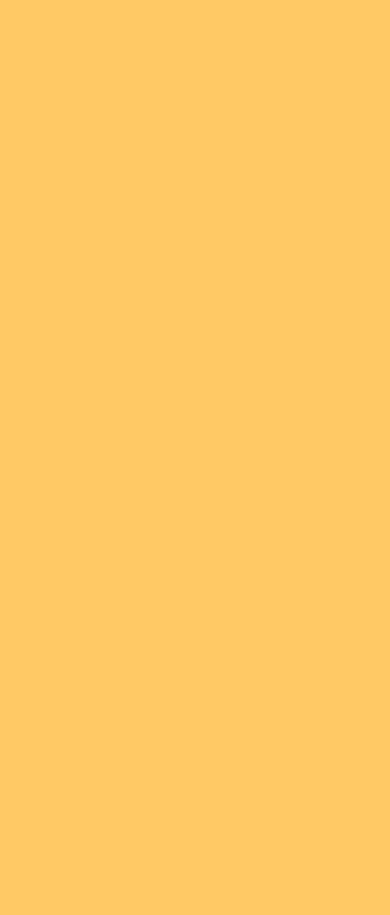
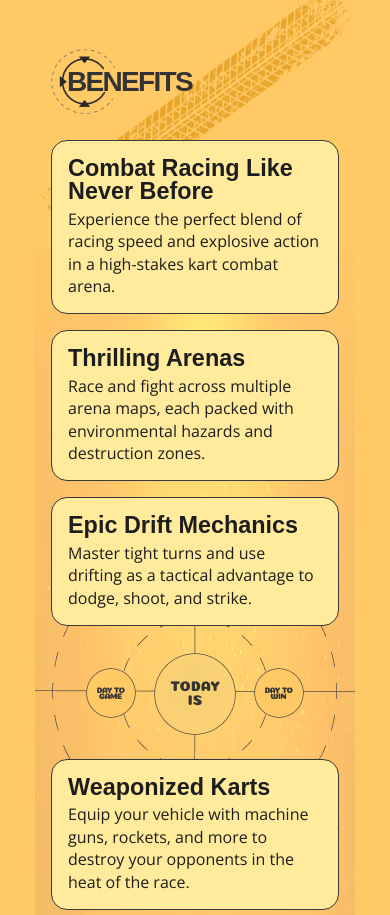
Before and after one commit to LeBochuliak/stp-8891, a website built with Vite: page src/index.html in a window 390 px wide. Shown: the top 915 px of the page. Before the commit the page ends 844 px from the top, so only its background shows below. Built offline with nearby package versions, Linux system fonts and the light colour scheme; a web font is replaced by a local one.

Commit message:
Benefits section mobile

```diff
--- a/src/partials/benefits.html
+++ b/src/partials/benefits.html
@@ -1,4 +1,4 @@
-<section class="section visually-hidden">
+<section class="section benefits" id="benefits">
     <div class="container">
         <h2 class="section-title">Benefits</h2>
         <ul class="benefits-list">
--- a/src/scss/base.scss
+++ b/src/scss/base.scss
@@ -19,8 +19,7 @@ main {
     }
 }
 .container {
-    min-width: 320px;
-    max-width: 375px;
+    width: 320px;
     margin: 0 auto;
     padding: 0 16px;
 }
--- a/src/scss/benefits.scss
+++ b/src/scss/benefits.scss
@@ -0,0 +1,36 @@
+.benefits {
+    padding-bottom: 138px;
+    padding-top: 54px;
+    background-image: url(/img/benefits/today-is.png),
+        url(/img/benefits/tire-traces-right.png), url(/img/benefits/car.png),
+        url(/img/benefits/tire-traces.png), url(/img/benefits/texture.png);
+    background-size: auto;
+    background-repeat: no-repeat;
+    background-position: 50% 50%, 50% -1%, 67% 100%, 45% 99.5%, 50% 50%;
+}
+.benefits-list {
+    display: flex;
+    flex-direction: column;
+    align-items: center;
+}
+.benefits-list-item {
+    padding: 16px;
+    border: 1px solid #393939;
+    border-radius: 16px;
+    padding: 16px;
+    width: 288px;
+    background: #ffeb9b;
+    margin-bottom: 16px;
+}
+.benefits-list-text {
+    font-family: 'Open Sans', sans-serif;
+    font-size: 16px;
+    line-height: 1.4;
+    margin-top: 4px;
+}
+.benefits-list-item:nth-child(3) {
+    margin-bottom: 133px;
+}
+.benefits-list-item:last-child {
+    margin-bottom: 0;
+}
--- a/src/scss/styles.scss
+++ b/src/scss/styles.scss
@@ -1,3 +1,4 @@
+@import './base.scss';
 @import './header.scss';
 @import './hero.scss';
 @import './benefits.scss';
@@ -7,7 +8,6 @@
 @import './gallery.scss';
 @import './reviews.scss';
 @import './footer.scss';
-@import './base.scss';
 
 :root {
     font-family: 'Coiny', sans-serif;
```
Also changed, not shown: src/img/benefits/car.png (added), src/img/benefits/texture.png (added), src/img/benefits/tire-traces-right.png (added), src/img/benefits/tire-traces.png (added), src/img/benefits/today-is.png (added).
